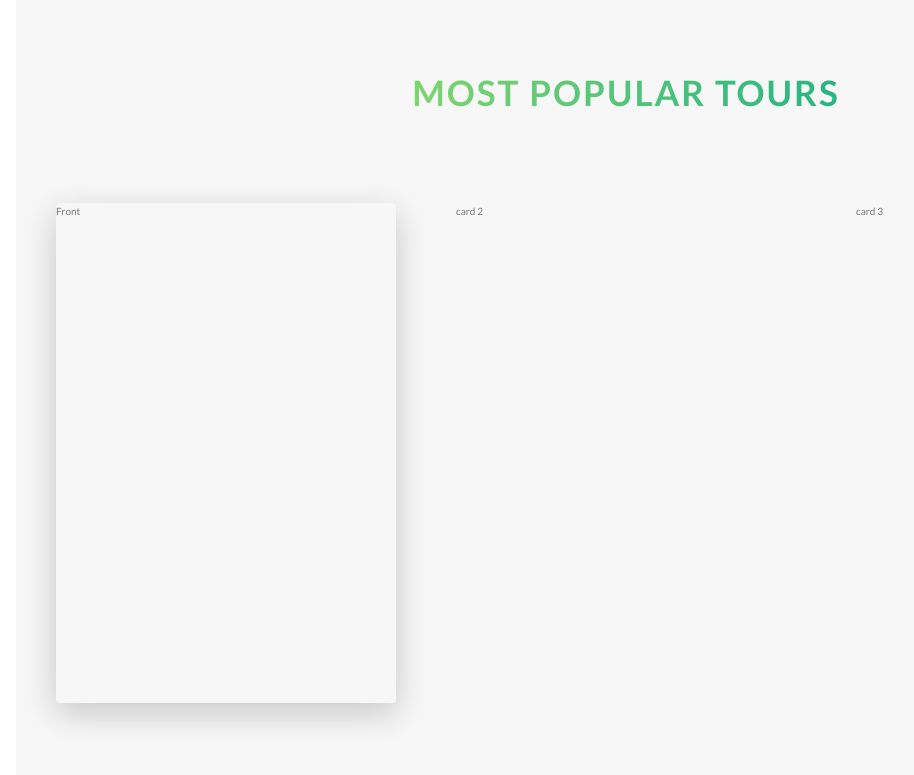
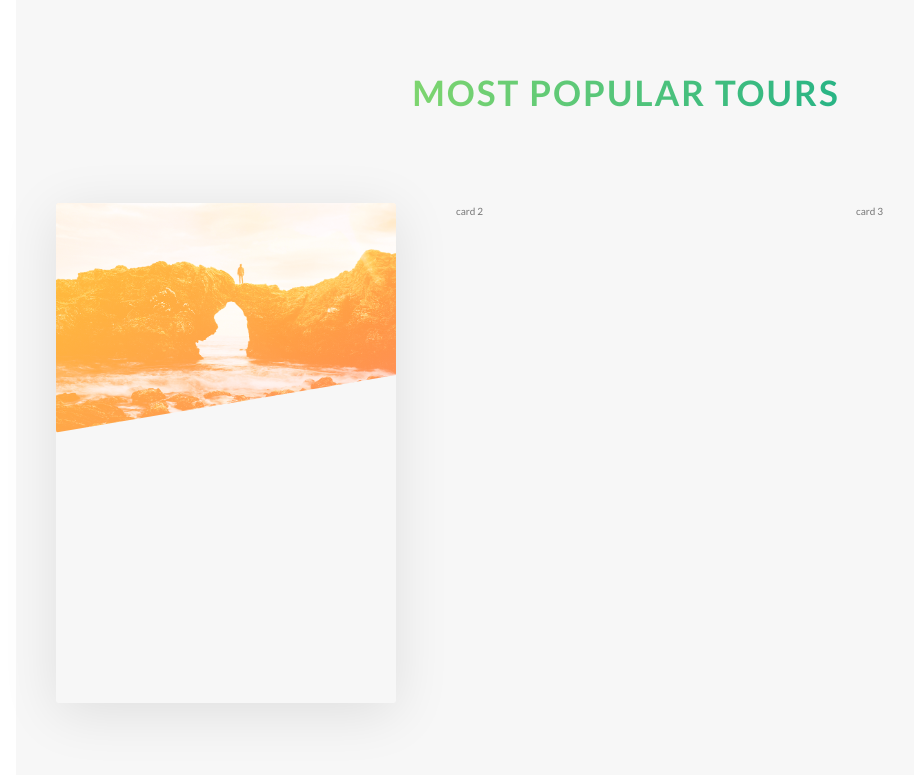
Before and after one commit to jscodelover/cool-website-theme-1, a website: page index.html in a window 1280 px wide. Shown: the part 2287-3062 px from the top of the page, without its empty margins (14-928 px from the left). Drawn offline with Linux system fonts and the light colour scheme.

Commit message:
card picture

```diff
--- a/index.html
+++ b/index.html
@@ -128,7 +128,9 @@
       <div class="row">
         <div class="col-1-of-3">
           <div class="card">
-            <div class="card__side card__side--front">Front</div>
+            <div class="card__side card__side--front">
+              <div class="card__picture card__picture--1"></div>
+            </div>
             <div class="card__side card__side--back">Back</div>
           </div>
         </div>
--- a/sass/abstract/_variables.scss
+++ b/sass/abstract/_variables.scss
@@ -11,6 +11,12 @@ Dark green: #28b485
 $color-primary: #55c57a;
 $color-primary-light: #7ed56f;
 $color-primary-dark: #28b485;
+
+$color-secondary-light: #ffb900;
+$color-secondary-dark: #ff7730;
+
+$color-ternary-light: #2998ff;
+$color-ternary-dark: #5643fa;
 
 $color-white: #fff;
 
--- a/sass/components/_card.scss
+++ b/sass/components/_card.scss
@@ -7,7 +7,7 @@
     height: 50rem;
     width: 100%;
     border-radius: 3px;
-    box-shadow: 0 1rem 3.5rem rgba($color-black, 0.2);
+    box-shadow: 0 1rem 5.5rem rgba($color-black, 0.1);
     position: absolute;
     top: 0;
     backface-visibility: hidden;
@@ -23,4 +23,17 @@
   &:hover &__side--back {
     transform: rotateY(0);
   }
+  &__picture {
+    height: 46%;
+    border-radius: 3px;
+    background-size: cover;
+    background-blend-mode: screen;
+    background-image: linear-gradient(
+        to bottom right,
+        $color-secondary-light,
+        $color-secondary-dark
+      ),
+      url("/img/nat-5.jpg");
+    clip-path: polygon(0 0, 0 100%, 100% 75%, 100% 0);
+  }
 }
```
Also changed, not shown: css/style.css.
